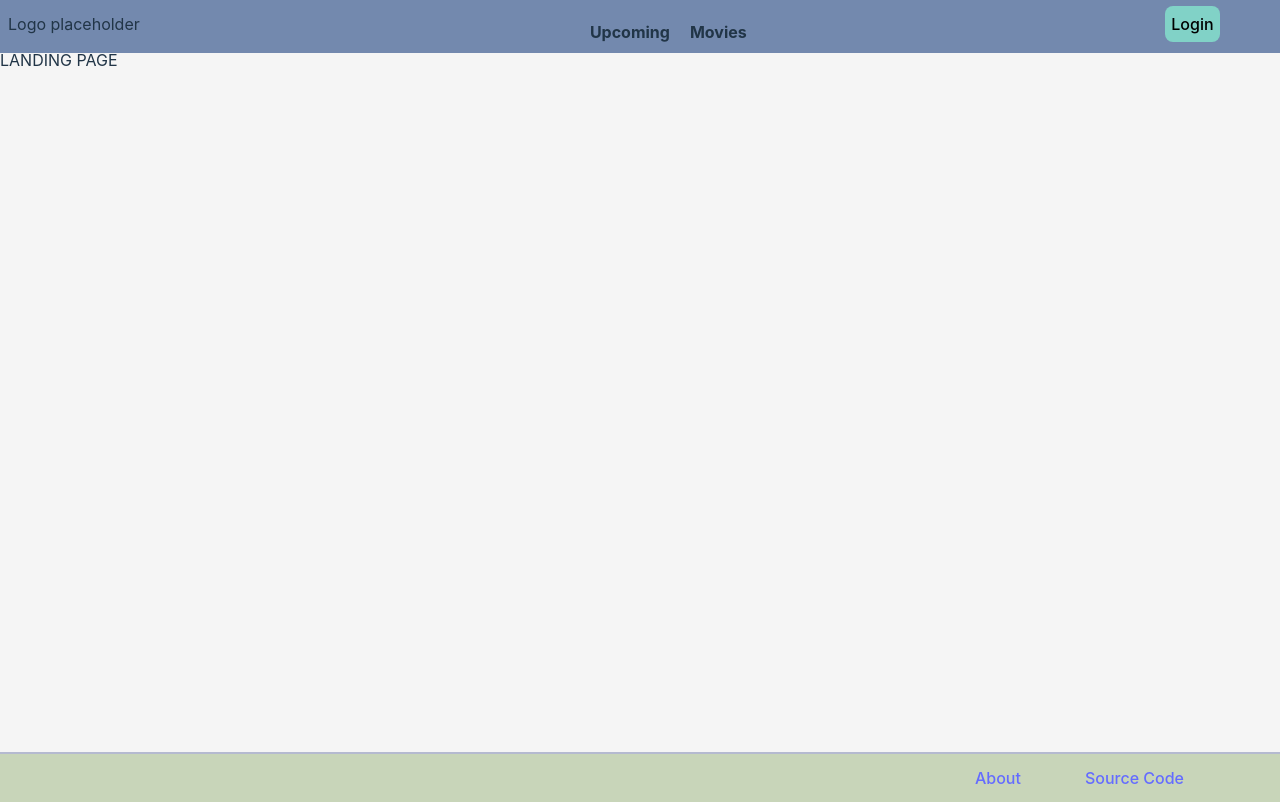
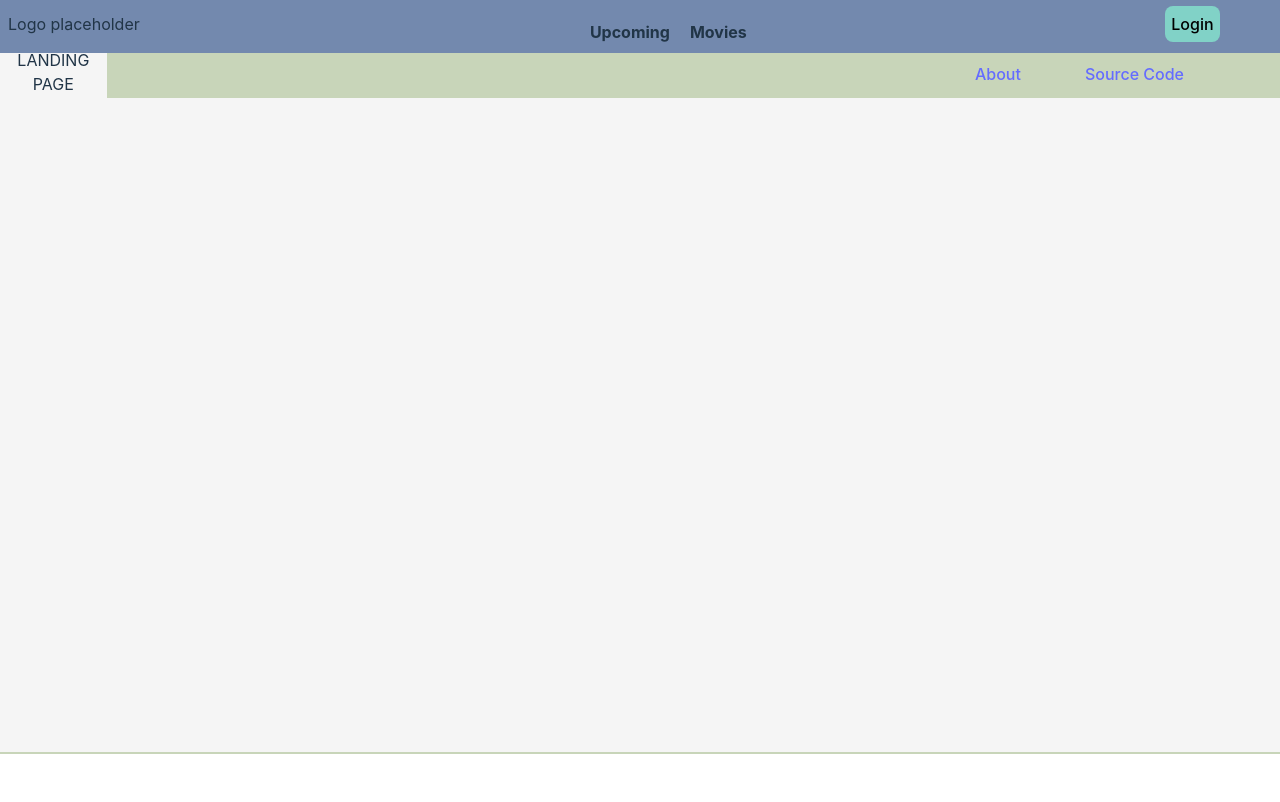
Before and after one commit to ScandiumSG/cinema_demo, a React (Vite) app: page / in a window 1280 px wide. Built offline with nearby package versions, Linux system fonts and the light colour scheme; no server answers.

Commit message:
PageRouter - Moved footer component

```diff
--- a/src/PageRouter.tsx
+++ b/src/PageRouter.tsx
@@ -12,6 +12,7 @@ import MovieOverviewPage from './pages/MovieOverview/MovieOverviewPage';
 import { IScreening } from "./interfaces/IScreening";
 import PurchaseModal from "./components/PurchaseModal/PurchaseModal";
 import AboutPage from "./pages/AboutPage/AboutPage";
+import FooterComponent from "./components/Footer/FooterComponent";
 
 const PageRouter = () => {
     const [selectedScreening, setSelectedScreening] = useState<IScreening>();
@@ -89,6 +90,7 @@ const PageRouter = () => {
                 element={<Navigate replace to="/" />}
                 />
             </Routes>
+            <FooterComponent />
           </div>
         </>
     )
--- a/src/components/Footer/FooterComponent.css
+++ b/src/components/Footer/FooterComponent.css
@@ -11,7 +11,6 @@
     bottom: 2rem;
 
     padding: 0px 4rem;
-    margin-top: 3rem;
     border-top: 2px solid var(--light-border-color);
 
     background-color: var(--secondary-card-bg-color);
```
